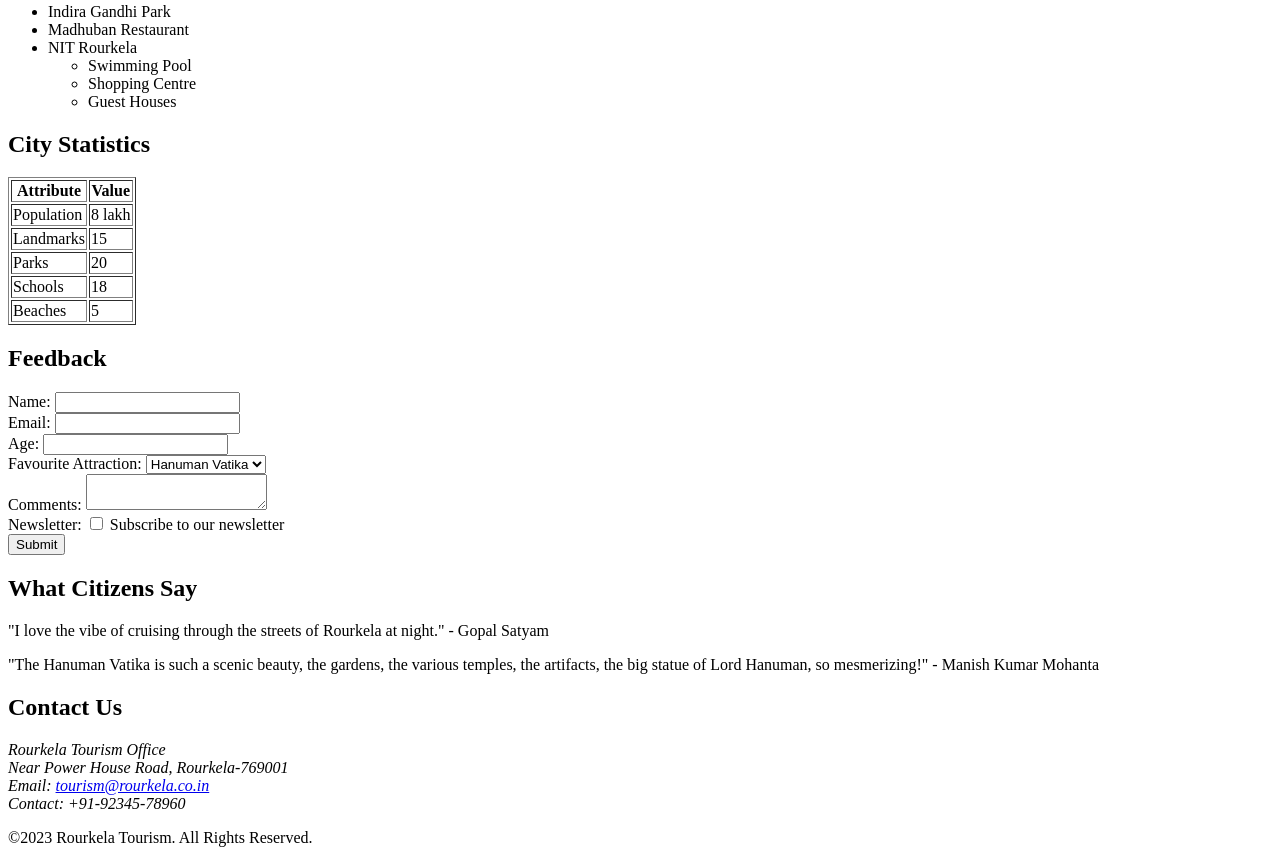
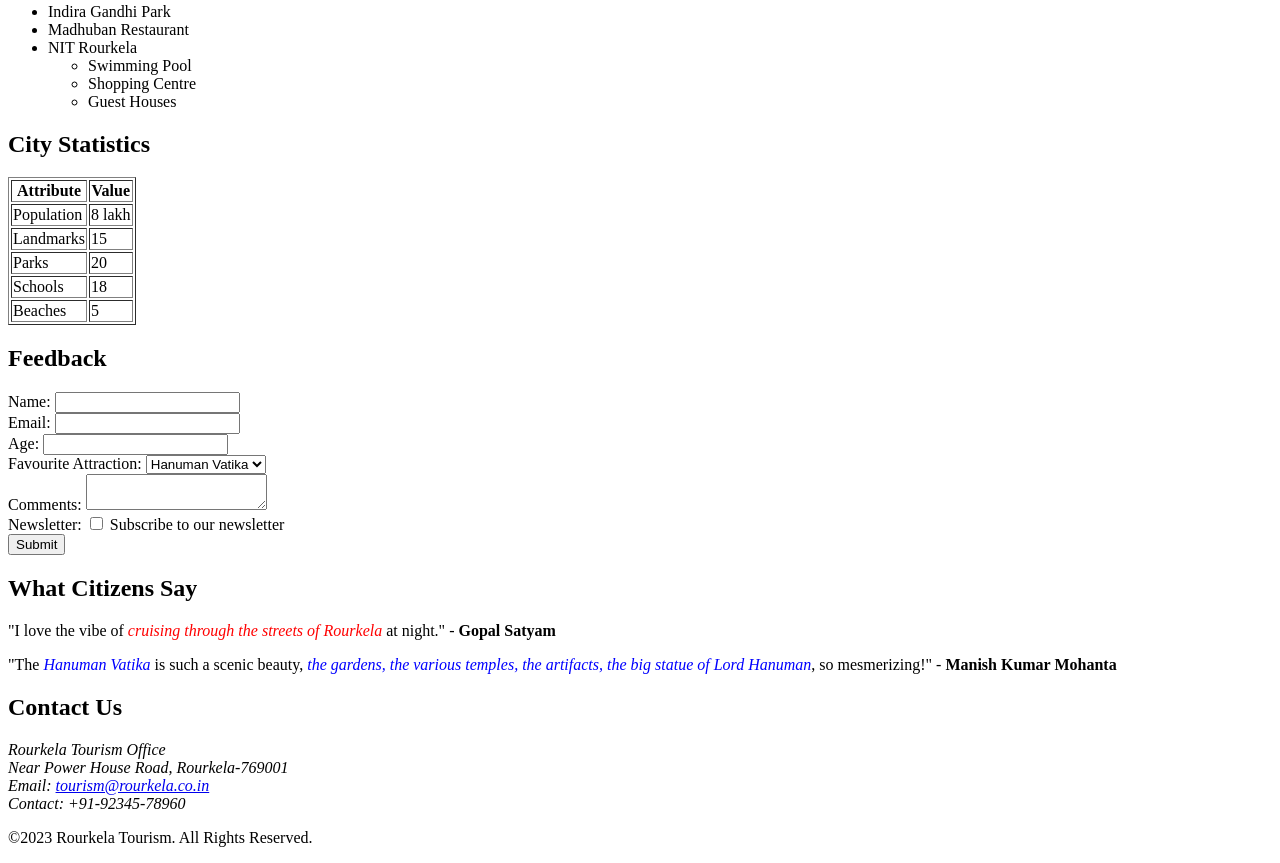
Before and after one commit to gcthechamp/frontend_1_contest_1, a plain HTML site: page index.html in a window 1280 px wide. Shown: the part 1241-2104 px from the top of the page. Drawn offline with Linux system fonts and the light colour scheme.

Commit message:
Frontend 1 Contest 1

```diff
--- a/index.html
+++ b/index.html
@@ -51,10 +51,13 @@
     <section id="statistics">
         <h2>City Statistics</h2>
         <table border="1">
+           <thead>
             <tr>
                 <th>Attribute</th>
                 <th>Value</th>
             </tr>
+           </thead>
+           <tbody>
             <tr>
                 <td>Population</td>
                 <td>8 lakh</td>
@@ -75,6 +78,7 @@
                 <td>Beaches</td>
                 <td>5</td>
             </tr>
+           </tbody>
         </table>
     </section>
 
@@ -110,8 +114,8 @@
 
     <section id="quotes">
         <h2>What Citizens Say</h2>
-        <p>"I love the vibe of cruising through the streets of Rourkela at night." - Gopal Satyam</p>
-        <p>"The Hanuman Vatika is such a scenic beauty, the gardens, the various temples, the artifacts, the big statue of Lord Hanuman, so mesmerizing!" - Manish Kumar Mohanta</p>
+        <p>"I love the vibe of <span style="color: red;"><em>cruising through the streets of Rourkela</em></span> at night." - <strong>Gopal Satyam</strong></p>
+        <p>"The <span style="color:blue;"><em>Hanuman Vatika</em></span> is such a scenic beauty, <span style="color:blue;"><em>the gardens, the various temples, the artifacts, the big statue of Lord Hanuman</em></span>, so mesmerizing!" - <strong>Manish Kumar Mohanta</strong></p>
     </section>
 
     <section id="contact">
```
